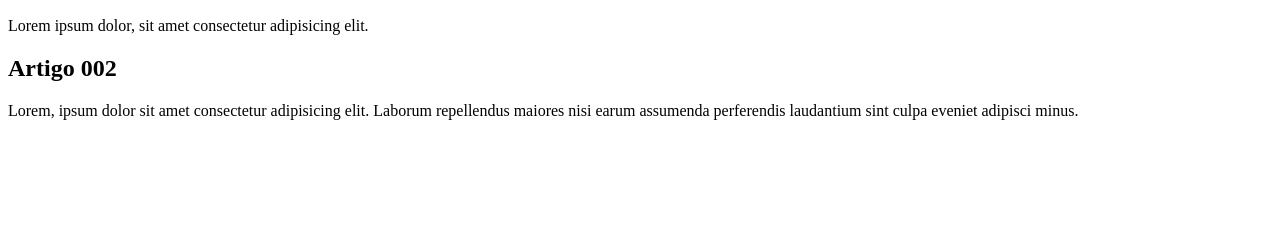
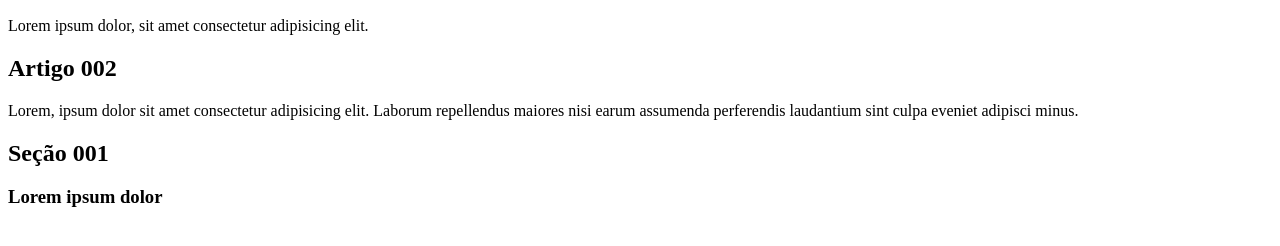
Before and after one commit to MarcoAntonioWeb/aula-github, a plain HTML site: page index.html in a window 1280 px wide. Shown: the part 110-356 px from the top of the page. Drawn offline with Linux system fonts and the light colour scheme.

Commit message:
Foi criado uma primera seção

```diff
--- a/index.html
+++ b/index.html
@@ -20,6 +20,10 @@
                 Laborum repellendus maiores nisi earum assumenda perferendis
                 laudantium sint culpa eveniet adipisci minus.</p>
         </article>
+        <section>
+            <h1>Seção 001</h1>
+            <h3>Lorem ipsum dolor</h3>
+        </section>
     </main>
 </body>
 </html>
```
